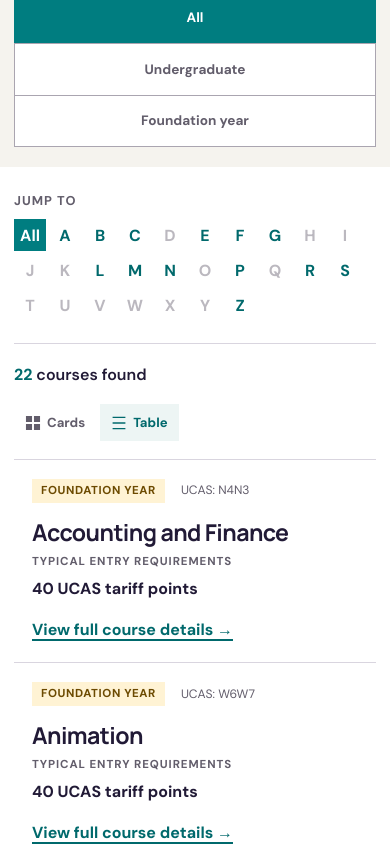
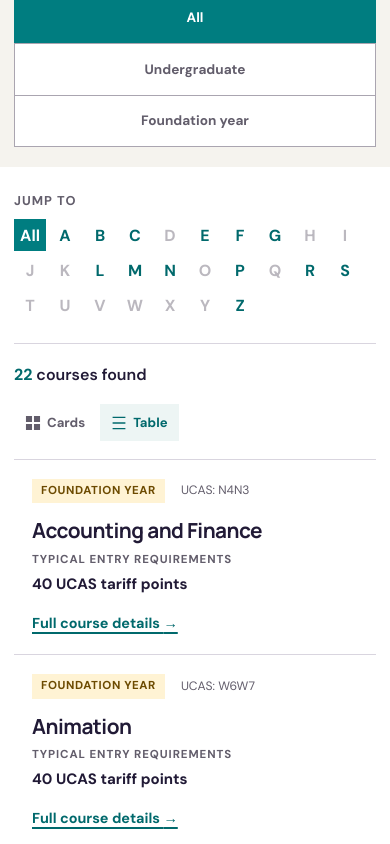
Before and after one commit to bearduk/clearing-2026-course-finder, a plain HTML site: page index.html in a window 390 px wide. Both pictures are taken after a click on the button "Table". Shown: the part 1099-1943 px from the top of the page. Drawn offline with Linux system fonts and the light colour scheme.

Commit message:
Compact course finder cards

```diff
--- a/app.js
+++ b/app.js
@@ -232,11 +232,13 @@ function courseCard(course) {
         <span>Typical entry requirements</span>
         <strong>${course.requirements}</strong>
       </div>
-      <details class="details">
-        <summary>More about entry requirements</summary>
-        <p>${course.info}</p>
-      </details>
-      <a class="course-link" href="${course.url}">View full course details <span aria-hidden="true">→</span></a>
+      <div class="card-actions">
+        <details class="details">
+          <summary>More about entry requirements</summary>
+          <p>${course.info}</p>
+        </details>
+        <a class="course-link" href="${course.url}">Full course details <span aria-hidden="true">→</span></a>
+      </div>
     </article>`;
 }
 
--- a/styles.css
+++ b/styles.css
@@ -80,22 +80,23 @@ input[type="search"]:focus { outline: 3px solid rgba(0,125,128,.22); border-colo
 .view-toggle svg { width: 16px; fill: currentColor; stroke: currentColor; stroke-width: 1.6; }
 
 .course-results { display: grid; grid-template-columns: repeat(2, minmax(0, 1fr)); gap: 18px; }
-.course-card { position: relative; min-width: 0; padding: 29px 30px 24px; display: flex; flex-direction: column; border: 1px solid var(--line); border-top: 4px solid var(--teal); background: #fff; box-shadow: 0 0 0 rgba(0,0,0,0); transition: transform .18s ease, box-shadow .18s ease; }
+.course-card { position: relative; min-width: 0; padding: 22px 24px 19px; display: flex; flex-direction: column; border: 1px solid var(--line); border-top: 4px solid var(--teal); background: #fff; box-shadow: 0 0 0 rgba(0,0,0,0); transition: transform .18s ease, box-shadow .18s ease; }
 .course-card:hover { transform: translateY(-3px); box-shadow: var(--shadow); }
 .course-card[data-type="Foundation year"] { border-top-color: var(--gold); }
 .card-topline { display: flex; align-items: center; justify-content: space-between; gap: 16px; }
 .tag { display: inline-block; padding: 3px 9px; color: var(--teal-dark); background: var(--mist); font-size: .72rem; font-weight: 700; text-transform: uppercase; letter-spacing: .05em; }
 [data-type="Foundation year"] .tag { color: #6c4a00; background: #fff3d4; }
 .ucas { color: var(--muted); font-size: .76rem; }
-.course-card h3 { margin: 18px 0 9px; font-size: 1.45rem; letter-spacing: -.025em; }
-.summary { margin: 0 0 24px; color: var(--muted); font-size: .95rem; }
-.requirements { margin-top: auto; padding: 16px 0; border-top: 1px solid var(--line); border-bottom: 1px solid var(--line); }
+.course-card h3 { margin: 14px 0 6px; font-size: 1.3rem; letter-spacing: -.025em; }
+.summary { margin: 0 0 17px; display: -webkit-box; overflow: hidden; color: var(--muted); font-size: .9rem; line-height: 1.5; -webkit-box-orient: vertical; -webkit-line-clamp: 2; }
+.requirements { margin-top: auto; padding: 11px 0; display: grid; grid-template-columns: auto minmax(150px, 1fr); align-items: baseline; gap: 18px; border-top: 1px solid var(--line); border-bottom: 1px solid var(--line); }
 .requirements span { display: block; color: var(--muted); font-size: .72rem; font-weight: 700; text-transform: uppercase; letter-spacing: .08em; }
-.requirements strong { display: block; margin-top: 4px; font-size: 1rem; }
-.details { margin-top: 17px; }
+.requirements strong { display: block; margin: 0; font-size: .94rem; text-align: right; }
+.card-actions { margin-top: 14px; display: flex; align-items: flex-start; justify-content: space-between; gap: 12px 20px; flex-wrap: wrap; }
+.details { min-width: 210px; flex: 1 1 210px; }
 .details summary { color: var(--teal-dark); font-size: .87rem; font-weight: 700; cursor: pointer; }
 .details p { margin: 10px 0 0; color: var(--muted); font-size: .87rem; }
-.course-link { margin-top: 20px; align-self: flex-start; color: var(--teal-dark); font-weight: 700; text-decoration-thickness: 2px; text-underline-offset: 4px; }
+.course-link { flex: 0 0 auto; color: var(--teal-dark); font-size: .9rem; font-weight: 700; text-decoration-thickness: 2px; text-underline-offset: 4px; }
 .course-link:hover { color: var(--purple); }
 
 .course-results.table-view { display: block; border-top: 1px solid var(--line); }
@@ -105,7 +106,8 @@ input[type="search"]:focus { outline: 3px solid rgba(0,125,128,.22); border-colo
 .table-view .course-card h3 { grid-column: 1; margin: 8px 0 0; }
 .table-view .summary, .table-view .details { display: none; }
 .table-view .requirements { grid-column: 2; grid-row: 1 / span 2; margin: 0; padding: 0; border: 0; }
-.table-view .course-link { grid-column: 3; grid-row: 1 / span 2; margin: 0; white-space: nowrap; }
+.table-view .card-actions { grid-column: 3; grid-row: 1 / span 2; margin: 0; }
+.table-view .course-link { margin: 0; white-space: nowrap; }
 
 .no-results { padding: 65px 20px; border: 1px solid var(--line); background: var(--cream); text-align: center; }
 .no-results > span { width: 42px; height: 42px; margin: auto; display: grid; place-items: center; border-radius: 50%; color: #fff; background: var(--teal); font-size: 1.25rem; font-weight: 700; }
@@ -134,7 +136,7 @@ footer p { margin: 0; }
   .course-results { grid-template-columns: 1fr; }
   .table-view .course-card { grid-template-columns: 1fr auto; }
   .table-view .requirements { grid-column: 1; grid-row: 3; }
-  .table-view .course-link { grid-column: 2; grid-row: 1 / span 3; }
+  .table-view .card-actions { grid-column: 2; grid-row: 1 / span 3; }
 }
 
 @media (max-width: 590px) {
@@ -151,9 +153,11 @@ footer p { margin: 0; }
   .az-nav { align-items: flex-start; flex-direction: column; gap: 8px; }
   .result-toolbar { align-items: flex-start; flex-direction: column; padding-block: 18px; }
   .course-card { padding: 24px 20px 20px; }
+  .requirements { grid-template-columns: 1fr; gap: 3px; }
+  .requirements strong { text-align: left; }
   .table-view .course-card { grid-template-columns: 1fr; gap: 8px; }
-  .table-view .requirements, .table-view .course-link { grid-column: 1; grid-row: auto; }
-  .table-view .course-link { margin-top: 8px; }
+  .table-view .requirements, .table-view .card-actions { grid-column: 1; grid-row: auto; }
+  .table-view .card-actions { margin-top: 8px; }
   .next-step-inner { align-items: flex-start; flex-direction: column; gap: 24px; }
   footer .shell, .footer-meta { align-items: flex-start; flex-direction: column; gap: 7px; text-align: left; }
 }
```
